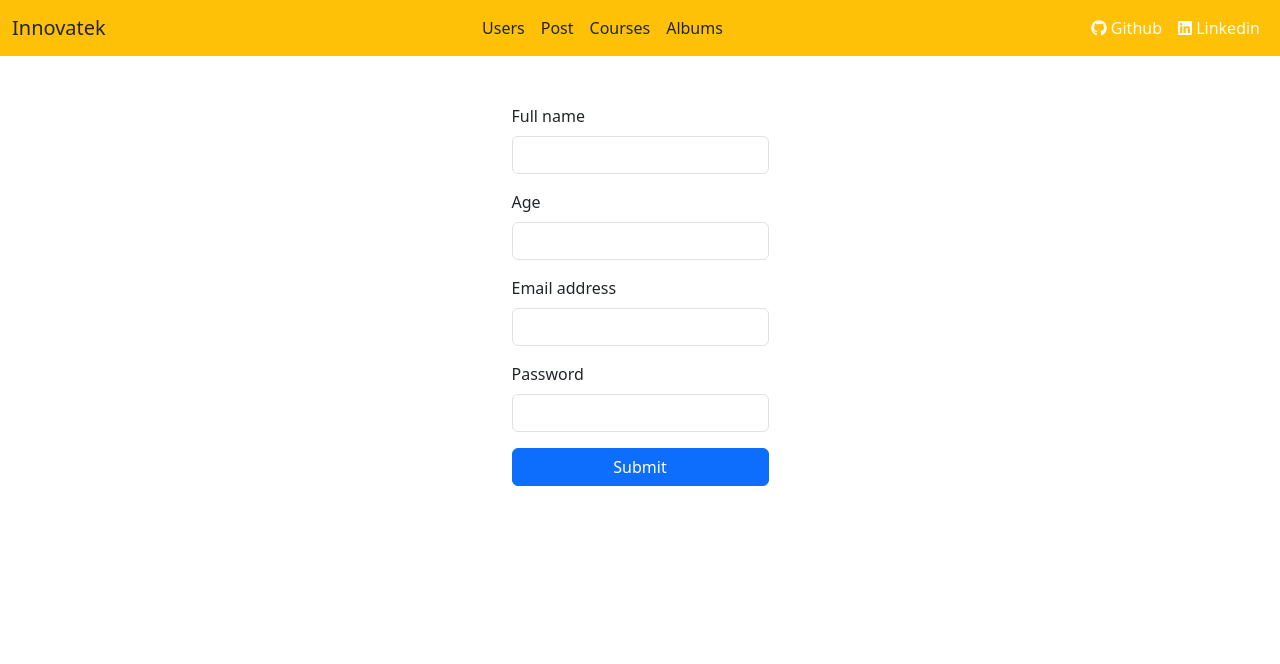
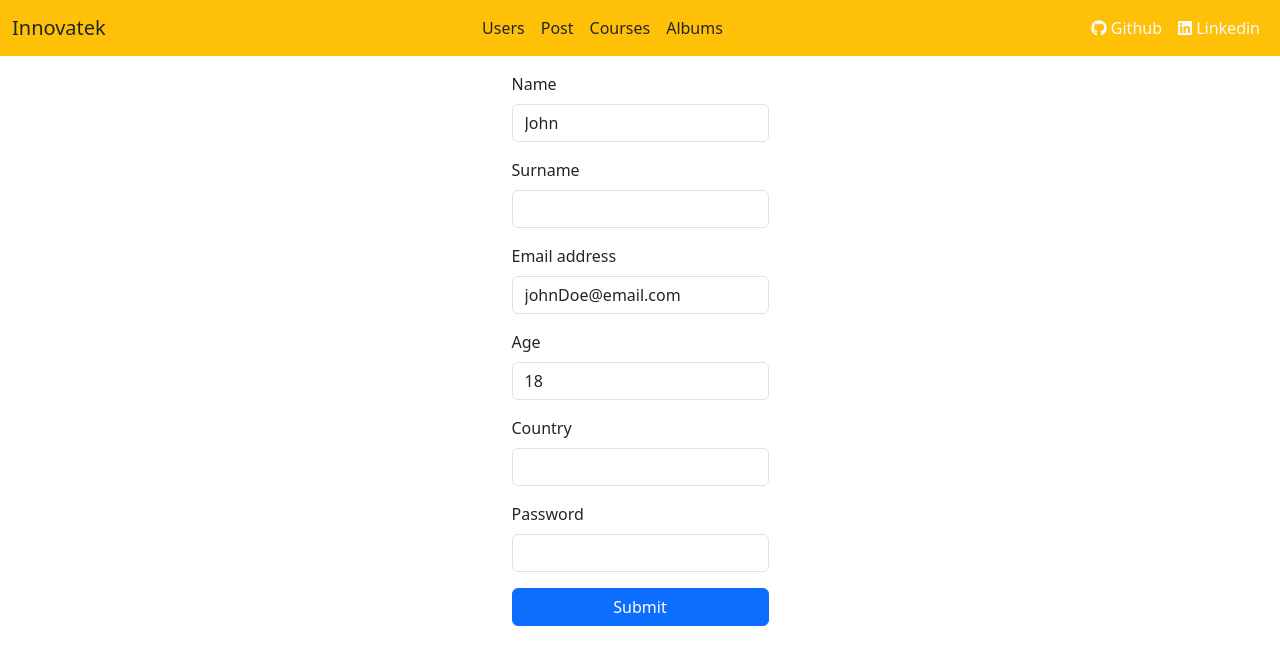
Before and after one commit to flavioalibeaj/Angular-test-app, an Angular app: page / in a window 1280 px wide. Shown: the top 664 px of the page. Built offline with nearby package versions, Linux system fonts and the light colour scheme.

Commit message:
reactive form

```diff
--- a/src/app/albums/albums.component.html
+++ b/src/app/albums/albums.component.html
@@ -10,17 +10,18 @@
     </tr>
   </thead>
   <tbody>
-    <ng-container *ngFor="let album of allAlbums; index as i; even as isEven">
-      <tr [class.even]="isEven">
+    <ng-container *ngFor="let album of allAlbums | slice: 0: sliceUpTo; index as i; even as isEven">
+      <tr [ngClass]="isEven? 'even' : ''">
           <td>{{ album.userId }}</td>
           <td>{{ album.id }}</td>
-          <td [routerLink]="[album.id, album.title]">{{ album.title }}</td>
+          <td [routerLink]="[album.id, album.title]">{{ album.title | uppercase}}</td>
         <td class="d-flex justify-content-around">
           <button class="btn btn-sm btn-primary" data-bs-toggle="modal" data-bs-target="#secondStaticBackdrop">Edit</button>
           <button class="btn btn-sm btn-danger" (click)="deleteAlbum(album)">Delete</button>
         </td>
       </tr>
     </ng-container>
+    <button class="btn btn-warning" (click)="showMoreAlbums()" *ngIf="sliceUpTo < allAlbums.length">Click to see more</button>
   </tbody>
 </table>
 
--- a/src/app/albums/albums.component.ts
+++ b/src/app/albums/albums.component.ts
@@ -9,9 +9,10 @@ import { AlbumsService } from '../services/albums.service';
 })
 export class AlbumsComponent implements OnInit{
 
-  allAlbums?: Album[]
+  allAlbums!: Album[]
   album?: Album
   albumId!: number
+  sliceUpTo: number = 20
 
   constructor(private albumsService: AlbumsService) { }
   ngOnInit(): void {
@@ -39,4 +40,8 @@ export class AlbumsComponent implements OnInit{
 
   editAlbum(album: Album){
   }
+
+  showMoreAlbums(){
+    this.sliceUpTo += 20
+  }
 }
--- a/src/app/app.module.ts
+++ b/src/app/app.module.ts
@@ -1,6 +1,6 @@
 import { NgModule } from '@angular/core';
 import { BrowserModule } from '@angular/platform-browser';
-
+import { ReactiveFormsModule } from '@angular/forms';
 import { AppRoutingModule } from './app-routing.module';
 import { AppComponent } from './app.component';
 import { NavbarComponent } from './navbar/navbar.component';
@@ -25,7 +25,8 @@ import { AlbumsComponent } from './albums/albums.component';
     AppRoutingModule,
     FormsModule,
     HttpClientModule,
-    CoursesModule
+    CoursesModule,
+    ReactiveFormsModule
   ],
   providers: [],
   bootstrap: [AppComponent]
--- a/src/app/form/form.component.html
+++ b/src/app/form/form.component.html
@@ -1,28 +1,46 @@
-<!-- Form  -->
-<div class="container-fluid my-5">
-    <form #userForm="ngForm" (ngSubmit)="showData(userForm.value)">
+<div class="container-fluid mt-3">
+  <form [formGroup]="reactiveForm" (ngSubmit)="showData()">
+    <div formGroupName="personalDetails">
       <div class="mb-3">
-          <label for="exampleInputName" class="form-label">Full name</label>
-          <input type="text" class="form-control" id="exampleInputName" name="name" ngModel>
+        <label for="exampleInputName" class="form-label">Name</label>
+        <input type="text" class="form-control" id="exampleInputName" value="name" formControlName="name" />
       </div>
       <div class="mb-3">
-          <label for="exampleInputAge" class="form-label">Age</label>
-          <input type="number" class="form-control" id="exampleInputAge" name="age" ngModel>
+        <label for="exampleInputSurname" class="form-label">Surname</label>
+        <input type="text" class="form-control" id="exampleInputSurname" value="surname" formControlName="surname" />
       </div>
       <div class="mb-3">
         <label for="exampleInputEmail1" class="form-label">Email address</label>
-          <input type="email" class="form-control" id="exampleInputEmail1" name="email" ngModel aria-describedby="emailHelp">
+        <input type="email" class="form-control" id="exampleInputEmail1" value="email" formControlName="email"
+          aria-describedby="emailHelp" />
+      </div>
+    </div>
+    <div formGroupName="extraInformation">
+      <div class="mb-3">
+        <label for="exampleInputAge" class="form-label">Age</label>
+        <input type="number" class="form-control" id="exampleInputAge" value="age" formControlName="age" />
+      </div>
+      <div class="mb-3">
+        <label for="exampleInputCountry" class="form-label">Country</label>
+        <input type="number" class="form-control" id="exampleInputCountry" value="country" formControlName="country" />
       </div>
       <div class="mb-3">
         <label for="exampleInputPassword1" class="form-label">Password</label>
-          <input type="password" class="form-control" ngModel name="pass" id="exampleInputPassword1">
+        <input type="password" class="form-control" value="password" formControlName="password"
+          id="exampleInputPassword1" />
+      </div>
+      <!-- <div formArrayName="skills">
+        <ng-container *ngFor="let skill of reactiveForm.get('extraInformation.skills')">
+          <div class="mb-3">
+            <label for="exampleInputSkills" class="form-label">Skills</label>
+            <input type="text" class="form-control" formControlName="skills" value="skills"
+              id="exampleInputSkills" />
+          </div>
+        </ng-container>
+      </div> -->
     </div>
     <button type="submit" class="btn btn-primary">Submit</button>
   </form>
-    <div *ngIf="submitted">
-      <p>Name: {{formData.name}}</p>
-      <p>Age: {{formData.age}}</p>
-      <p>Email: {{formData.email}}</p>
-      <p>Password: {{formData.pass}}</p>
+  <ng-container *ngIf="formIsSubmitted && reactiveForm.status === 'INVALID'">You need to complete all fields
+    correctly</ng-container>
 </div>
-</div>
--- a/src/app/form/form.component.scss
+++ b/src/app/form/form.component.scss
@@ -10,3 +10,7 @@ form{
     flex-direction: column;
     justify-content: center;
 }
+
+input.ng-touched.ng-invalid{
+    border: red 2px solid;
+}
--- a/src/app/form/form.component.ts
+++ b/src/app/form/form.component.ts
@@ -1,5 +1,5 @@
-import { Component } from '@angular/core';
-import {Form, NgForm} from '@angular/forms';
+import { Component, OnInit } from '@angular/core';
+import { FormArray, FormControl, FormGroup, Validators } from '@angular/forms';
 
 
 @Component({
@@ -7,13 +7,30 @@ import {Form, NgForm} from '@angular/forms';
   templateUrl: './form.component.html',
   styleUrls: ['./form.component.scss']
 })
-export class FormComponent {
+export class FormComponent implements OnInit {
 
-  formData: any = {}
-  submitted!: boolean
+  reactiveForm!: FormGroup
+  formIsSubmitted: boolean = false
 
-  showData = (user: {name: string, age: number, email: string, password: string}) => {
-    this.formData = user;
-    this.submitted = true
+  constructor() { }
+  ngOnInit(): void {
+    this.reactiveForm = new FormGroup({
+      personalDetails: new FormGroup({
+        name: new FormControl("John", [Validators.required, Validators.min(2)]),
+        surname: new FormControl("", [Validators.required, Validators.min(2)]),
+        email: new FormControl("johnDoe@email.com", [Validators.required, Validators.email]),
+      }),
+      extraInformation: new FormGroup({
+        age: new FormControl(18, Validators.required),
+        country: new FormControl("", Validators.required),
+        password: new FormControl(null, [Validators.required, Validators.min(8)]),
+        // skills: new FormArray([ new FormControl(), new FormControl(), new FormControl() ])
+      }),
+    })
+  }
+
+  showData = () => {
+    console.log(this.reactiveForm)
+    this.formIsSubmitted = true
   }
 }
--- a/src/app/form/form.module.ts
+++ b/src/app/form/form.module.ts
@@ -1,6 +1,6 @@
 import { NgModule } from '@angular/core';
 import { CommonModule } from '@angular/common';
-
+import { ReactiveFormsModule } from '@angular/forms';
 import { FormRoutingModule } from './form-routing.module';
 
 
@@ -8,7 +8,8 @@ import { FormRoutingModule } from './form-routing.module';
   declarations: [],
   imports: [
     CommonModule,
-    FormRoutingModule
+    FormRoutingModule,
+    ReactiveFormsModule
   ]
 })
 export class FormModule { }
--- a/src/app/users/users.component.html
+++ b/src/app/users/users.component.html
@@ -1,10 +1,51 @@
+<div class="table-responsive">
+  <table class="table">
+    <thead>
+      <tr>
+        <th>#</th>
+        <th scope="col">Full Name</th>
+        <th scope="col">Age</th>
+        <th scope="col">Email</th>
+        <th scope="col">Password</th>
+        <th scope="col">Location</th>
+        <th>
           <!-- Button trigger modal -->
           <button type="button" class="btn btn-success" data-bs-toggle="modal" data-bs-target="#staticBackdrop">
             Click here to add users
           </button>
+        </th>
+      </tr>
+    </thead>
+    <tbody>
+      <tr *ngIf="allUsers.length < 1">
+        <td colspan="3">No users available</td>
+      </tr>
+      <tr *ngFor="let user of allUsers; even as isEven; index as i" [class.is-even]="isEven">
+        <td>{{i + 1}}</td>
+        <td [routerLink]="[user.userId]">{{ user.name }}</td>
+        <td>{{ user.age }}</td>
+        <td>{{ user.email }}</td>
+        <td>{{ user.password }}</td>
+        <td>{{ user.location }}</td>
+        <td>
+          <button type="button" class="btn btn-warning" (click)="editUserButton(user)" data-bs-toggle="modal"
+            data-bs-target="#secondStaticBackdrop">
+            Edit Post
+          </button>
+        </td>
+        <td>
+          <button type="button" class="btn btn-danger" (click)="deleteUser(user)">
+            Delete Post
+          </button>
+        </td>
+      </tr>
+    </tbody>
+  </table>
+</div>
 
-<!-- Modal -->
-<div class="modal fade" id="staticBackdrop" data-bs-backdrop="static" data-bs-keyboard="false" tabindex="-1" aria-labelledby="staticBackdropLabel" aria-hidden="true">
+<!-- Add Modal -->
+<div class="modal fade" id="staticBackdrop" data-bs-backdrop="static" data-bs-keyboard="false" tabindex="-1"
+  aria-labelledby="staticBackdropLabel" aria-hidden="true">
   <div class="modal-dialog">
     <div class="modal-content">
       <div class="modal-header">
@@ -14,102 +55,80 @@
       <form #userData="ngForm" (ngSubmit)="addUser(userData.value)">
         <div class="modal-body">
           <div class="form-floating mb-3">
-            <input type="text" class="form-control" id="floatingNameInput" name="name" placeholder="Your Name" ngModel>
+            <input type="text" class="form-control" id="floatingNameInput" name="name" placeholder="Your Name"
+              ngModel />
             <label for="floatingNameInput">Name</label>
           </div>
           <div class="form-floating mb-3">
-            <input type="number" class="form-control" id="floatingAgeInput" name="age" placeholder="Your age" ngModel>
+            <input type="number" class="form-control" id="floatingAgeInput" name="age" placeholder="Your age" ngModel />
             <label for="floatingAgeInput">Age</label>
           </div>
           <div class="form-floating mb-3">
-            <input type="email" class="form-control" id="floatingEmailInput" name="email" placeholder="name@example.com" ngModel>
+            <input type="email" class="form-control" id="floatingEmailInput" name="email" placeholder="name@example.com"
+              ngModel />
             <label for="floatingEmailInput">Email address</label>
           </div>
           <div class="form-floating mb-3">
-            <input type="password" class="form-control" id="floatingPasswordInput" name="password" placeholder="Password" ngModel>
+            <input type="password" class="form-control" id="floatingPasswordInput" name="password"
+              placeholder="Password" ngModel />
             <label for="floatingPasswordInput">Password</label>
           </div>
           <div class="form-floating mb-3">
-            <input type="text" class="form-control" id="floatingLocationInput" name="location" placeholder="Location" ngModel>
+            <input type="text" class="form-control" id="floatingLocationInput" name="location" placeholder="Location"
+              ngModel />
             <label for="floatingLocationInput">Location</label>
           </div>
         </div>
         <div class="modal-footer">
-          <button type="submit" class="btn btn-warning" data-bs-dismiss="modal">Add User</button>
+          <button type="submit" class="btn btn-warning" data-bs-dismiss="modal">
+            Add User
+          </button>
         </div>
       </form>
     </div>
   </div>
 </div>
 
-<div class="table-responsive">
-<table class="table">
-  <thead>
-    <tr>
-      <th scope="col">Full Name</th>
-      <th scope="col">Age</th>
-      <th scope="col">Email</th>
-      <th scope="col">Password</th>
-      <th scope="col">Location</th>
-      <th scope="col">Edit</th>
-      <th scope="col">Delete</th>
-    </tr>
-  </thead>
-  <tbody>
-    <tr *ngIf="allUsers.length < 1">
-      <td colspan="3">No users available</td>
-    </tr>
-    <tr
-    *ngFor="let user of allUsers;
-      even as isEven"
-      [class.is-even]="isEven">
-      <td [routerLink]="[user.userId]" >{{user.name}}</td>
-      <td>{{user.age}}</td>
-      <td>{{user.email}}</td>
-      <td>{{user.password}}</td>
-      <td>{{user.location}}</td>
-      <td><button type="button" class="btn btn-warning" (click)="editUserButton(user)" data-bs-toggle="modal" data-bs-target="#secondStaticBackdrop">Edit Post</button></td>
-      <td><button type="button" class="btn btn-danger" (click)="deleteUser(user)">Delete Post</button></td>
-    </tr>
-  </tbody>
-</table>
-</div>
-
-
-
 <!-- Edit Modal -->
-<div class="modal fade" id="secondStaticBackdrop" data-bs-backdrop="static" data-bs-keyboard="false" tabindex="-1" aria-labelledby="staticBackdrop" aria-hidden="true">
+<div class="modal fade" id="secondStaticBackdrop" data-bs-backdrop="static" data-bs-keyboard="false" tabindex="-1"
+  aria-labelledby="staticBackdrop" aria-hidden="true">
   <div class="modal-dialog">
     <div class="modal-content">
       <div class="modal-header">
         <h5 class="modal-title" id="staticBackdropLabel">Edit User</h5>
         <button type="button" class="btn-close" data-bs-dismiss="modal" aria-label="Close"></button>
       </div>
-      <form #editedData="ngForm" (ngSubmit)="saveEditChanges(editedData.value)" >
+      <form #editedData="ngForm" (ngSubmit)="saveEditChanges(editedData.value)">
         <div class="modal-body d-flex flex-column">
           <div class="form-floating mb-3">
-          <input type="text" class="form-control" id="floatingNameInput" name="name" placeholder="Your Name" ngModel>
+            <input type="text" class="form-control" id="floatingNameInput" name="name" placeholder="Your Name"
+              ngModel />
             <label for="floatingNameInput">Name</label>
           </div>
           <div class="form-floating mb-3">
-          <input type="number" class="form-control" id="floatingAgeInput" name="age" placeholder="Your age" ngModel>
+            <input type="number" class="form-control" id="floatingAgeInput" name="age" placeholder="Your age" ngModel />
             <label for="floatingAgeInput">Age</label>
           </div>
           <div class="form-floating mb-3">
-          <input type="email" class="form-control" id="floatingEmailInput" name="email" placeholder="name@example.com" ngModel>
+            <input type="email" class="form-control" id="floatingEmailInput" name="email" placeholder="name@example.com"
+              ngModel />
             <label for="floatingEmailInput">Email address</label>
           </div>
           <div class="form-floating mb-3">
-          <input type="password" class="form-control" id="floatingPasswordInput" name="password" placeholder="Password" ngModel>
+            <input type="password" class="form-control" id="floatingPasswordInput" name="password"
+              placeholder="Password" ngModel />
             <label for="floatingPasswordInput">Password</label>
           </div>
           <div class="form-floating mb-3">
-          <input type="text" class="form-control" id="floatingLocationInput" name="location" placeholder="Location" ngModel>
+            <input type="text" class="form-control" id="floatingLocationInput" name="location" placeholder="Location"
+              ngModel />
             <label for="floatingLocationInput">Location</label>
           </div>
         </div>
         <div class="modal-footer">
-          <button type="submit" class="btn btn-info" value="addProduct" data-bs-dismiss="modal">Save changes</button>
+          <button type="submit" class="btn btn-info" value="addProduct" data-bs-dismiss="modal">
+            Save changes
+          </button>
         </div>
       </form>
     </div>
```
Lines whose indentation alone changed are shown as unchanged.
